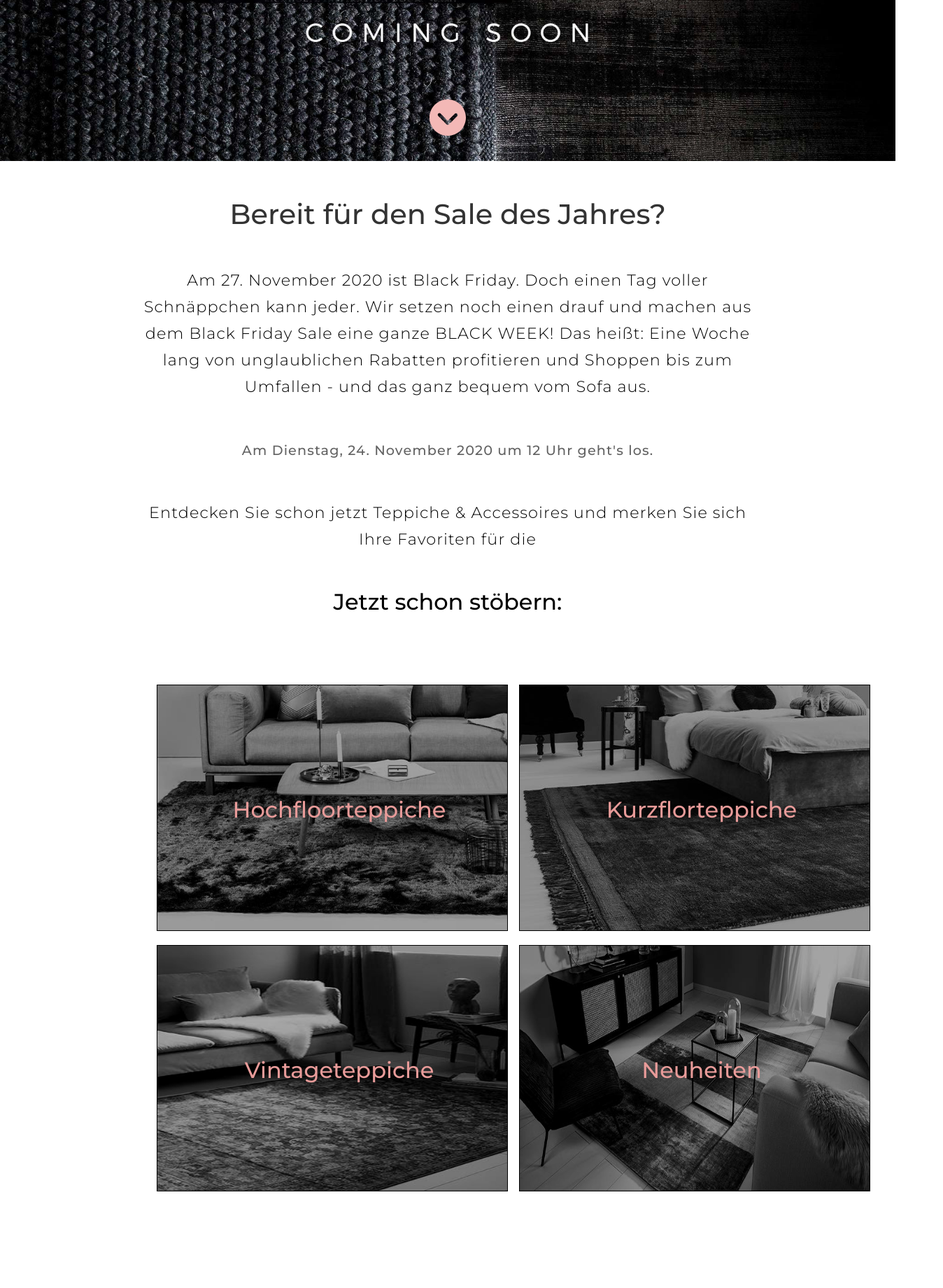
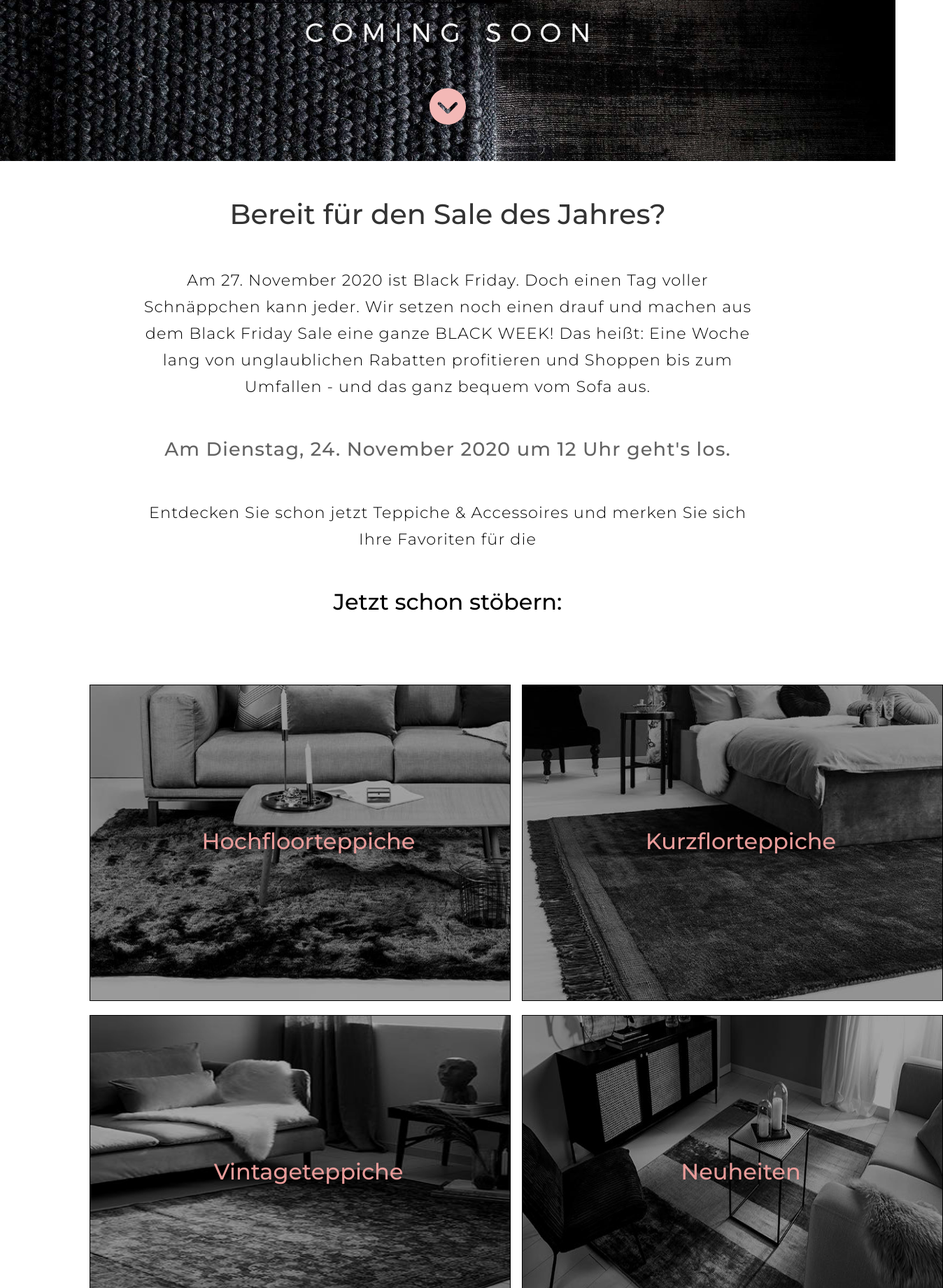
Before and after one commit to Alek-Jakim/landing-page-benuta, a React (Create React App) app: page / in a window 1280 px wide. Shown: the part 400-2240 px from the top of the page at 70% size, 1348 px wide, since content can reach past the window. Before the commit the page ends 2154 px from the top, so only its background shows below. Built offline with nearby package versions, Linux system fonts and the light colour scheme; the HTML template or start-up script is replaced by a standard one.

Commit message:
update: smooth scrolling added

```diff
--- a/src/components/Banner.js
+++ b/src/components/Banner.js
@@ -3,10 +3,11 @@ import React from 'react'
 //External resources
 import banner from '../assets/banner-bw-cs.jpg'
 import { IoIosArrowDropdownCircle } from 'react-icons/io'
+import { Link, Element, Events, animateScroll as scroll, scrollSpy, scroller } from 'react-scroll'
 
 const Banner = () => {
 
-    const handleClick = (e) => {
+    /* const handleClick = (e) => {
          e.preventDefault();
 
          const targetElement = document.querySelector(".text-section")
@@ -18,11 +19,13 @@ const Banner = () => {
              behavior: 'smooth'
          })
      }
-
+ */
     return (
         <div className="banner-container">
             <img src={banner} alt="banner" className="banner-image" />
-            <IoIosArrowDropdownCircle onClick={handleClick} className="banner-btn-icon" />
+            <Link className="banner-btn-icon" to="text-area" smooth={true} duration={1000}>
+                <IoIosArrowDropdownCircle />
+            </Link>
         </div>
     )
 }
--- a/src/components/Navbar.js
+++ b/src/components/Navbar.js
@@ -10,14 +10,7 @@ import BurgerMenu from './BurgerMenu'
 
 const Navbar = () => {
 
-    // <GiHamburgerMenu className="burger-menu" />
 
-    function onClickMenu() {
-        document.getElementById("menu").classList.toggle("change");
-        document.getElementById("nav").classList.toggle("change");
-
-        document.getElementById("menu-bg").classList.toggle("change-bg");
-    }
 
     return (
         <div className="main-container">
--- a/src/components/TextSection.js
+++ b/src/components/TextSection.js
@@ -2,7 +2,7 @@ import React from 'react'
 
 const TextSection = () => {
     return (
-        <section className="text-section">
+        <section className="text-section" id="text-area">
             <div className="text-container">
                 <h2 className="text-title">Bereit für den Sale des Jahres?</h2>
                 <p className="text-body">Am 27. November 2020 ist Black Friday. Doch einen Tag voller Schnäppchen kann jeder. Wir setzen noch einen drauf und machen aus dem Black Friday Sale eine ganze BLACK WEEK!
--- a/src/index.css
+++ b/src/index.css
@@ -387,7 +387,7 @@ body {
 .text-announcement {
   font-weight: 500;
   color: rgb(99, 99, 99);
-  font-size: 1.2rem;
+  font-size: 1.7rem;
 }
 
 .text-container > h3 {
@@ -403,7 +403,8 @@ body {
   display: flex;
   justify-content: center;
   align-items: center;
-  width: 65%;
+  align-self: center;
+  width: 80%;
   margin: 0 auto;
 }
 
@@ -429,9 +430,11 @@ body {
     background-color: #000;
 }
 
+
+
 .image-item {
-  width: 500px;
-  height: 350px;
+  width: 600px;
+  height: 450px;
   opacity: 0.7;
   -webkit-transition: all 1s ease-in-out;
   -moz-transition: all 1s ease;
```
Lines whose indentation alone changed are shown as unchanged.
